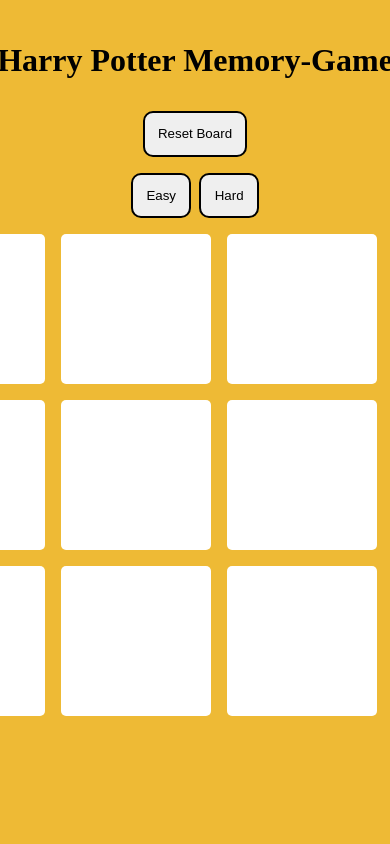
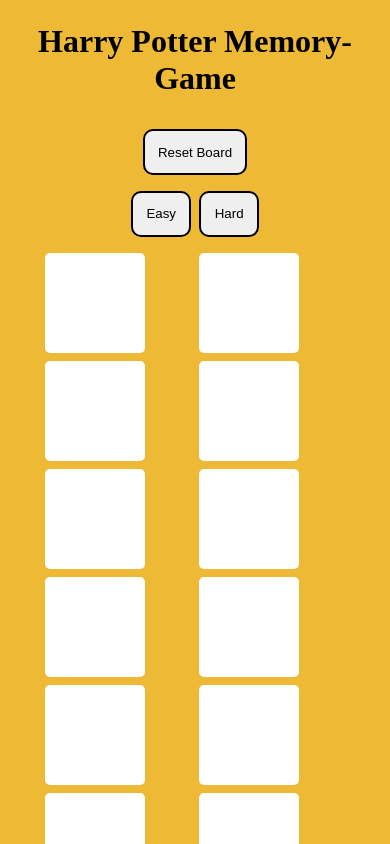
Before and after one commit to kikiou1991/HP_memoryGame, a React (Create React App) app in the folder hp-memory-game/: page / in a window 390 px wide. Both pictures are taken after a click on the button "Easy". Built offline with nearby package versions, Linux system fonts and the light colour scheme.

Commit message:
Default layout
Option to pick between the two difficulties, next to build the greeting screen...

```diff
--- a/hp-memory-game/src/components/cards.js
+++ b/hp-memory-game/src/components/cards.js
@@ -7,7 +7,7 @@
     const [items, setItems] = useState([]);
     const [flippedCount, setFlippedCount] = useState(0);
     const [prev, setPrev] = useState(-1);
-    const [difficulty, setDifficulty] = useState('Easy');
+    const [difficulty, setDifficulty] = useState('Empty');
     const [matchedPairs, setMatchedPairs] = useState(0); //state to track the matched pairs
 
     useEffect(() => {
@@ -44,6 +44,7 @@
                 { id: 8, img: '/images/snake.png', stat: "", id2: 15 },
                 { id: 8, img: '/images/snake.png', stat: "", id2: 16 }
             ], /*array for the hard game mode*/
+            Empty: []
         };
 
         const shuffledCards = cardsByDifficulty[difficulty].sort(() => Math.random() - 0.5);
--- a/hp-memory-game/src/index.css
+++ b/hp-memory-game/src/index.css
@@ -108,3 +108,15 @@
     justify-content: center;
     align-items: center;
 }
+
+@media (max-width: 600px) {
+    .container {
+        grid-template-columns: repeat(auto-fit, minmax(100px, 1fr));
+        gap: 0.5em;
+        max-width: 300px;
+    }
+    .card {
+        width: 100px;
+        height: 100px;
+    }
+}
```
